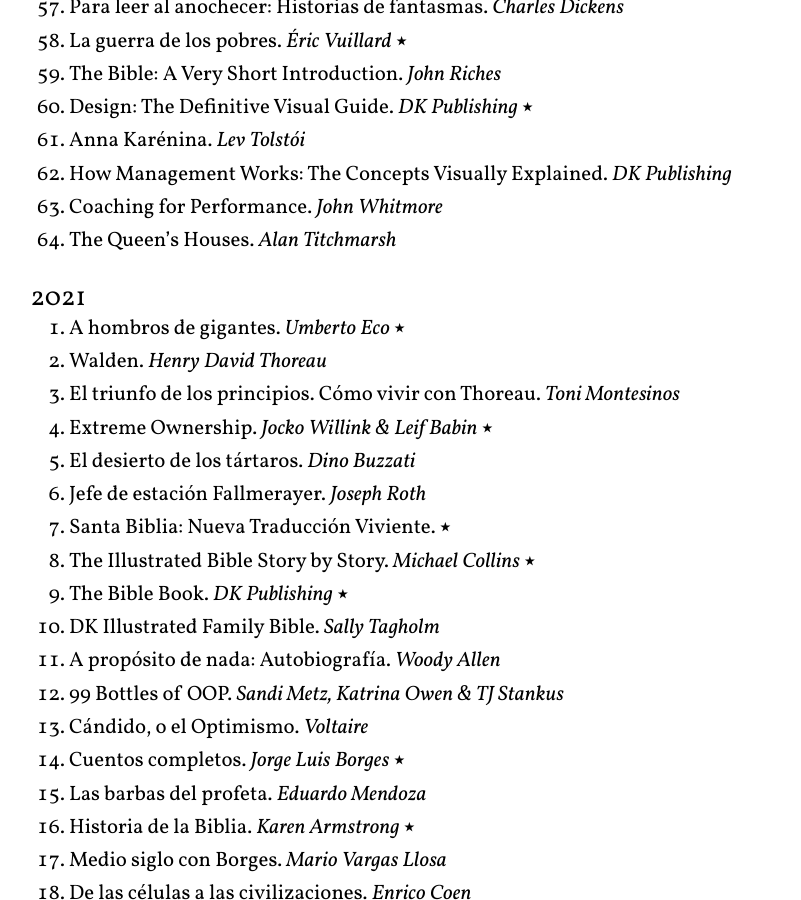
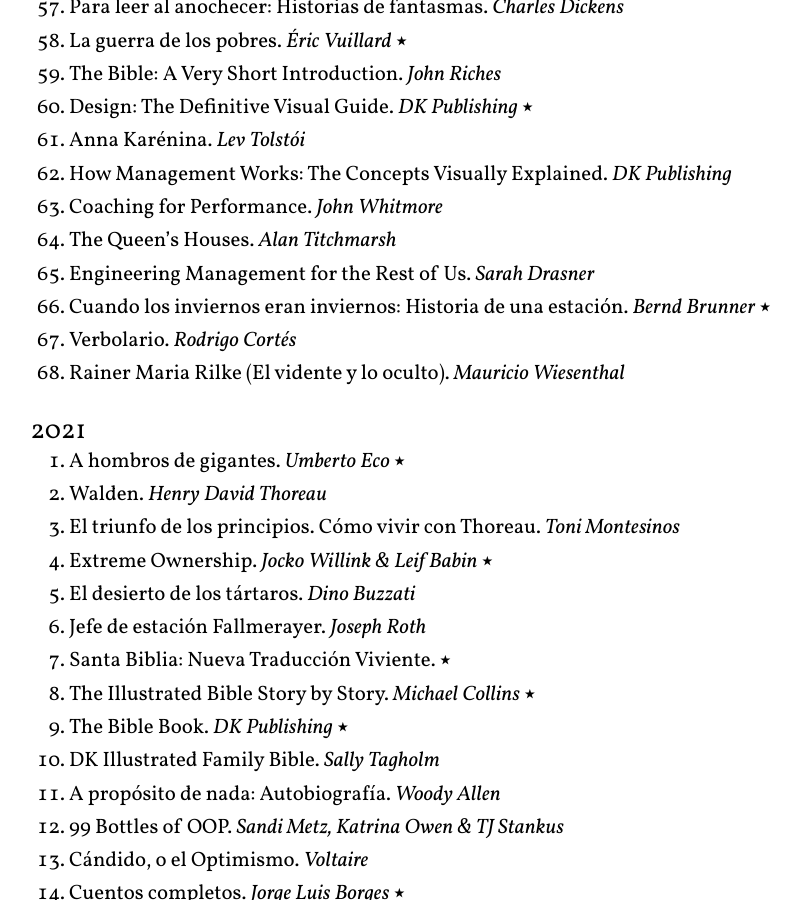
Before and after one commit to arturoherrero/arturoherrero.com, a Jekyll site: the page built from pages/books.md, in a window 1280 px wide and 900 px high, scrolled down 2186 px. Shown: the whole window, without its empty margins (220-1021 px from the left). Built offline with Jekyll 4.4.1, drawn with Linux system fonts in a browser that asks for light colours.

Commit message:
Update book list

```diff
--- a/pages/books.md
+++ b/pages/books.md
@@ -31,7 +31,7 @@
 19. Canto yo y la montaña baila. *Irene Solà*
 20. Cartographies of Time. *Daniel Rosenberg & Anthony Grafton* ⭑
 21. El derecho a disentir. *Mauricio Wiesenthal* ⭑
-22. El Paseo. *Robert Walser* ⭑
+22. El paseo. *Robert Walser* ⭑
 23. El fin del «Homo sovieticus». *Svetlana Aleksiévich* ⭑
 24. The Secret World: A History of Intelligence. *Christopher Andrew* ⭑
 25. No creo poder tocar el cielo con las manos. *Safo*
@@ -74,6 +74,10 @@
 62. How Management Works: The Concepts Visually Explained. *DK Publishing*
 63. Coaching for Performance. *John Whitmore*
 64. The Queen's Houses. *Alan Titchmarsh*
+65. Engineering Management for the Rest of Us. *Sarah Drasner*
+66. Cuando los inviernos eran inviernos: Historia de una estación. *Bernd Brunner* ⭑
+67. Verbolario. *Rodrigo Cortés*
+68. Rainer Maria Rilke (El vidente y lo oculto). *Mauricio Wiesenthal*
 
 
 ### 2021
```
